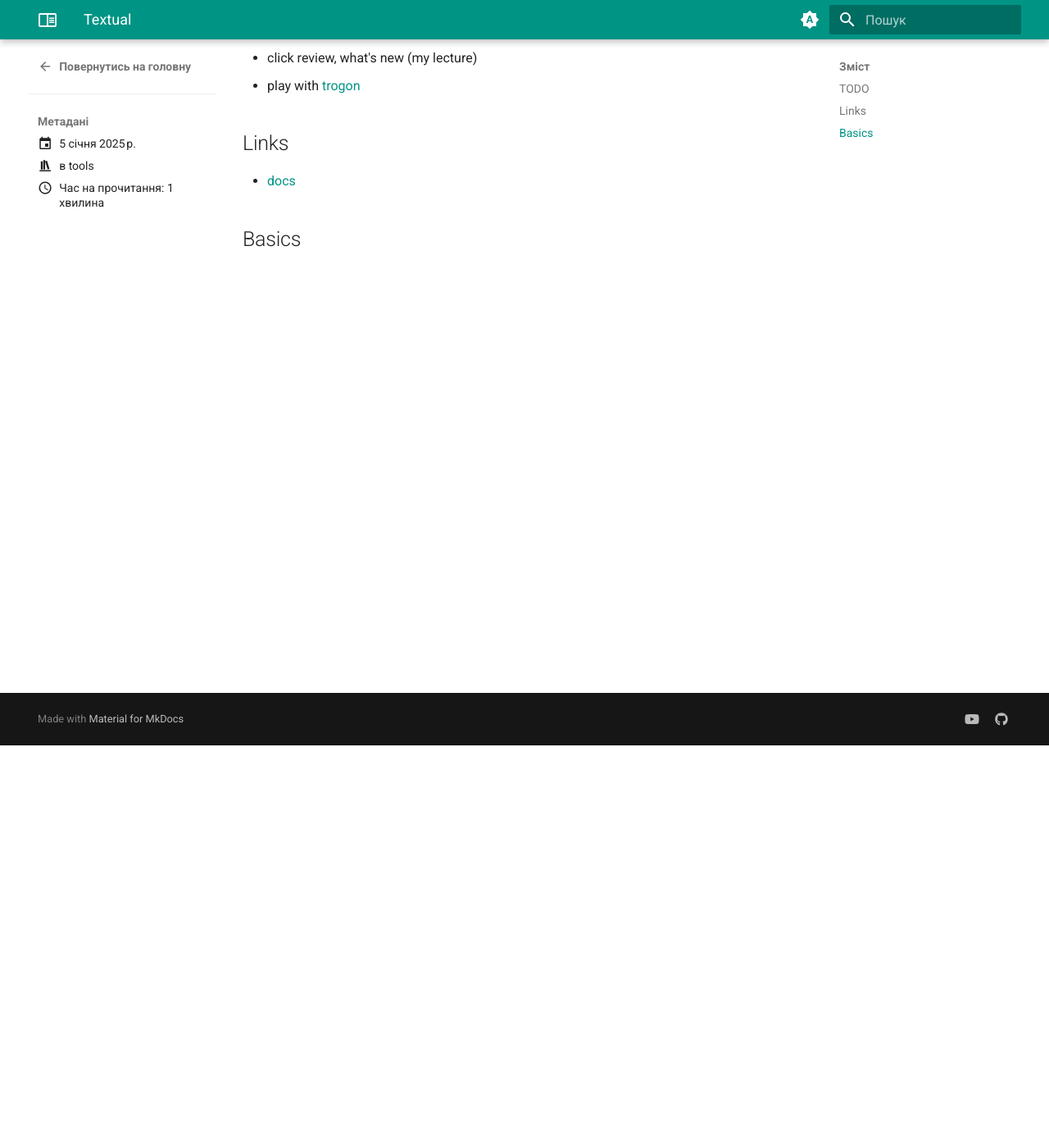
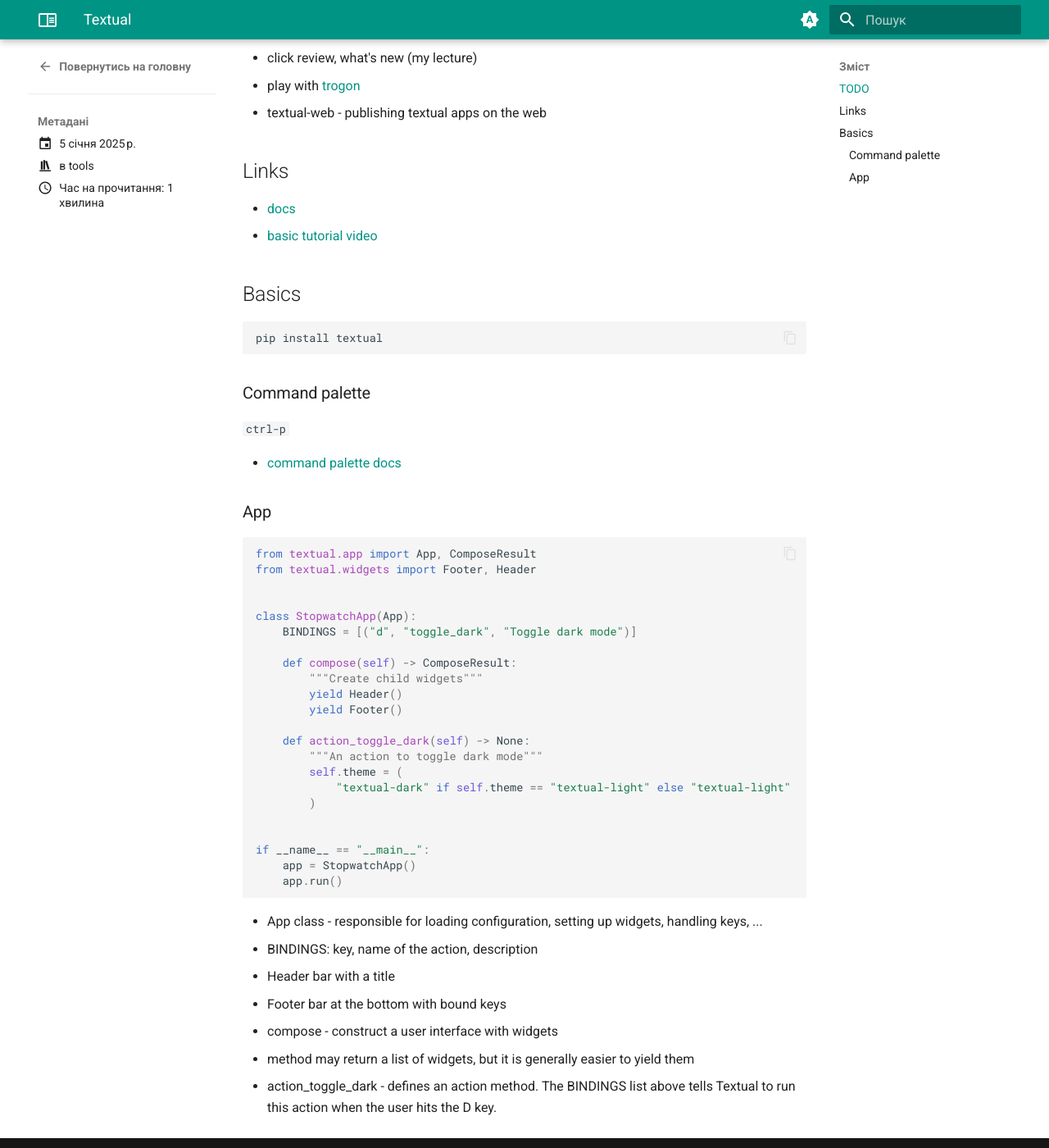
Before and after one commit to natenka/ttl-site, an MkDocs documentation site: the page built from docs/blog/posts/textual-intro.md, in a window 1280 px wide and 1400 px high, scrolled down 491 px. Shown: the whole window at 82% size. Built offline with MkDocs 1.6.1 and Material for MkDocs 9.7.7, drawn with Linux system fonts in a browser that asks for light colours.

Commit message:
UPD textual docs tutorial

````diff
--- a/docs/blog/posts/textual-intro.md
+++ b/docs/blog/posts/textual-intro.md
@@ -20,15 +20,66 @@
 * asyncio review (my lectures)
 * rewrite pyneng tool
 
+<!-- more -->
+
 Phase 2
 
 * click review, what's new (my lecture)
 * play with [trogon](https://github.com/Textualize/trogon)
+* textual-web - publishing textual apps on the web
 
 ## Links
 
 * [docs](https://textual.textualize.io/)
+* [basic tutorial video](https://youtube.com/playlist?list=PLHhDR_Q5Me1MxO4LmfzMNNQyKfwa275Qe&si=wFN6SHOgwn_HJ0dm)
 
-<!-- more -->
 
 ## Basics
+
+```
+pip install textual
+```
+
+
+### Command palette
+
+``ctrl-p``
+
+* [command palette docs](https://textual.textualize.io/guide/command_palette/)
+
+
+### App
+
+```python
+from textual.app import App, ComposeResult
+from textual.widgets import Footer, Header
+
+
+class StopwatchApp(App):
+    BINDINGS = [("d", "toggle_dark", "Toggle dark mode")]
+
+    def compose(self) -> ComposeResult:
+        """Create child widgets"""
+        yield Header()
+        yield Footer()
+
+    def action_toggle_dark(self) -> None:
+        """An action to toggle dark mode"""
+        self.theme = (
+            "textual-dark" if self.theme == "textual-light" else "textual-light"
+        )
+
+
+if __name__ == "__main__":
+    app = StopwatchApp()
+    app.run()
+```
+
+
+* App class - responsible for loading configuration, setting up widgets, handling keys, ...
+* BINDINGS: key, name of the action, description
+* Header bar with a title
+* Footer bar at the bottom with bound keys
+* compose - construct a user interface with widgets
+  * method may return a list of widgets, but it is generally easier to yield them
+* action_toggle_dark - defines an action method. The BINDINGS list above tells Textual to run this action when the user hits the D key.
````
Also changed, not shown: 1 other file.
